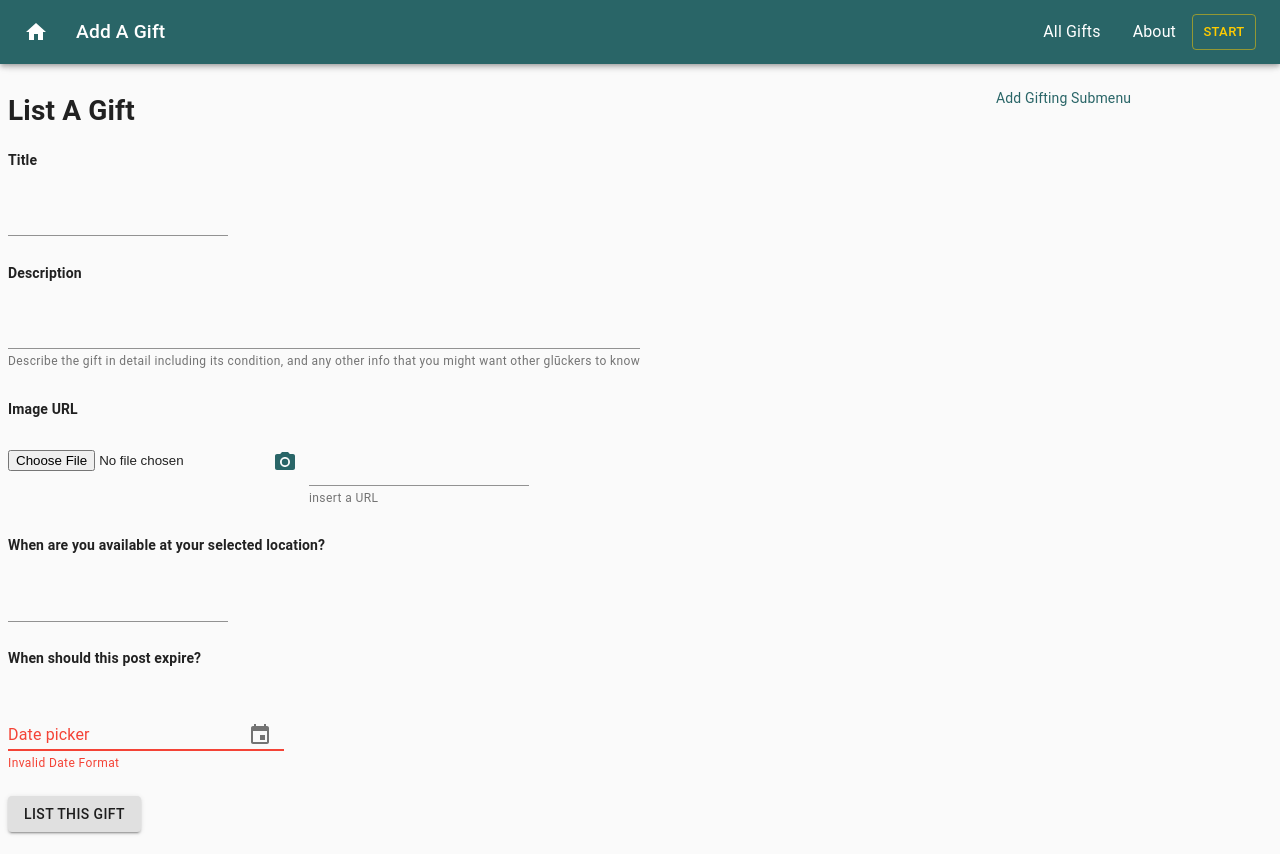
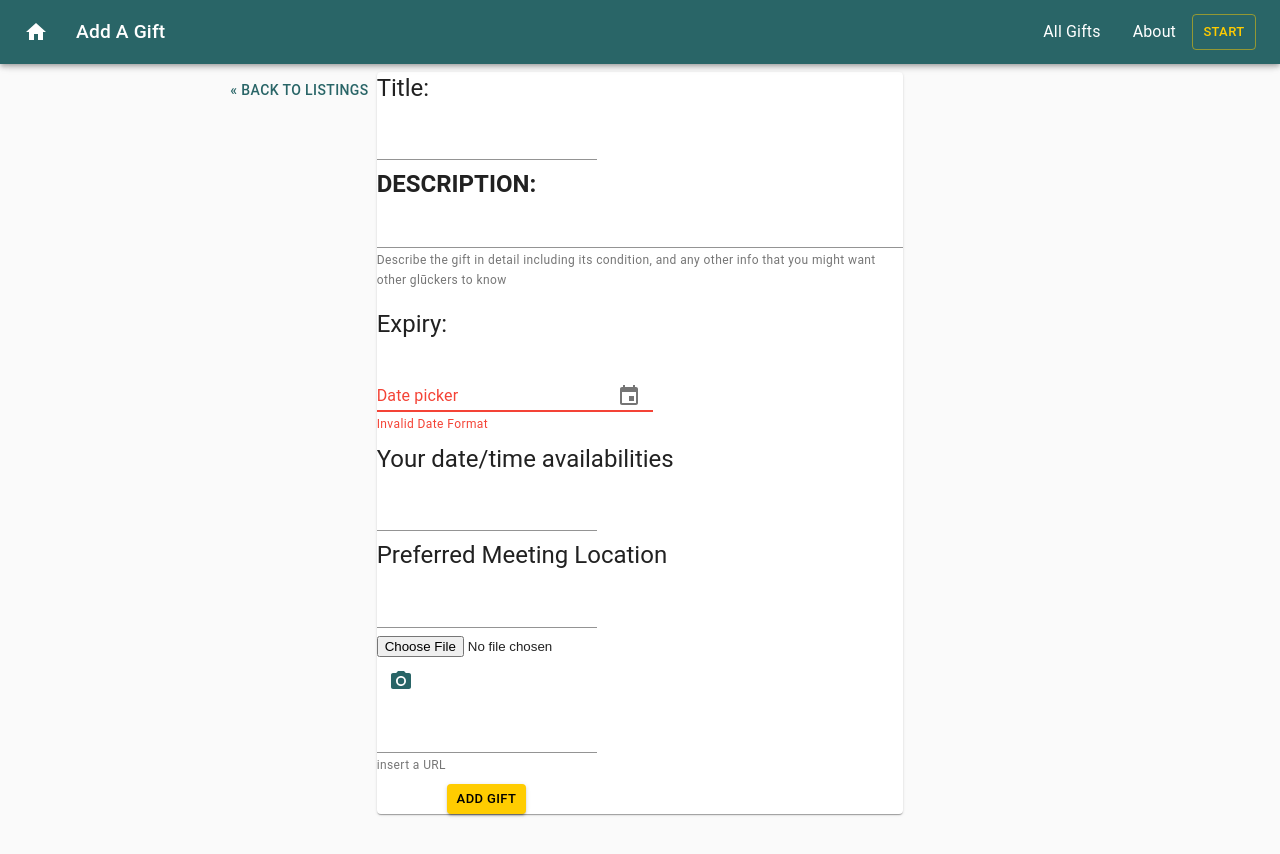
Before and after one commit to idanceinbetween/gluck-client, a React (Create React App) app: page /gifts/add in a window 1280 px wide. After the commit the page ends 822 px from the top, so only its background shows below. Built offline with nearby package versions, Linux system fonts and the light colour scheme; no server answers; a web font is replaced by a local one.

Commit message:
Update things at 1am

```diff
--- a/src/components/addGift.js
+++ b/src/components/addGift.js
@@ -11,7 +11,8 @@ import {
   RadioGroup,
   FormControlLabel,
   Button,
-  Link
+  Grid,
+  Typography
 } from '@material-ui/core/'
 import DateFnsUtils from '@date-io/date-fns'
 import {
@@ -72,9 +73,13 @@ class AddListing extends Component {
     // if (user && user.locations) {
     return (
       <Fragment>
-        <h1>List A Gift</h1>
+        <Grid container>
           <form onSubmit={submitForm}>
-          <h4>Title</h4>
+            <Grid item xs>
+              <div>
+                <Typography gutterBottom variant='h5'>
+                  Title:
+                </Typography>
                 <TextField
                   id='title'
                   name='title'
@@ -82,7 +87,8 @@ class AddListing extends Component {
                   onChange={handleChange}
                   margin='normal'
                 />
-          <h4>Description</h4>
+                <Typography gutterBottom variant='h5'>
+                  <b>DESCRIPTION:</b>
                   <TextField
                     id='description'
                     name='description'
@@ -91,7 +97,48 @@ class AddListing extends Component {
                     helperText='Describe the gift in detail including its condition, and any other info that you might want other glūckers to know'
                     margin='normal'
                   />
-          <h4>Image URL</h4>
+                </Typography>
+                <Typography gutterBottom variant='h5'>
+                  Expiry:
+                </Typography>
+                <MuiPickersUtilsProvider utils={DateFnsUtils}>
+                  <KeyboardDatePicker
+                    margin='normal'
+                    id='mui-pickers-date'
+                    label='Date picker'
+                    value={expiry}
+                    onChange={handleDateChange}
+                    KeyboardButtonProps={{
+                      'aria-label': 'change date'
+                    }}
+                  />
+                </MuiPickersUtilsProvider>
+                <Typography gutterBottom variant='h5'>
+                  Your date/time availabilities
+                </Typography>
+                <TextField
+                  id='exchange1_datetime'
+                  name='exchange1_datetime'
+                  value={exchange1_datetime}
+                  onChange={handleChange}
+                  margin='normal'
+                />
+                <Typography gutterBottom variant='h5'>
+                  Preferred Meeting Location
+                </Typography>
+                <TextField
+                  id='exchange1_location'
+                  name='exchange1_location'
+                  value={exchange1_location}
+                  onChange={handleChange}
+                  margin='normal'
+                />
+              </div>
+            </Grid>
+            <Grid item xs={1} />
+            <Grid item xs={5}>
+              <Grid container>
+                <Grid item>
                   <input
                     accept='image/*'
                     // className={classes.input}
@@ -116,7 +163,54 @@ class AddListing extends Component {
                     helperText='insert a URL'
                     margin='normal'
                   />
-          {/* <h4>Where can the recipient pickup this item?</h4>
+                </Grid>
+                <Grid container alignItems='center'>
+                  <Grid item xs={3} />
+                  <Grid item xs={6} id='centerContentInGrid' />
+                  <Grid item xs={3} />
+                  <Grid item xs={3} />
+                  <Grid item xs={6} id='centerContentInGrid'>
+                    <div>
+                      <Button
+                        size='small'
+                        variant='contained'
+                        color='secondary'
+                        noWrap
+                        // className={classes.button}
+                        id='buttonCenter'
+                        type='submit'
+                      >
+                        Add Gift
+                      </Button>
+                    </div>
+                  </Grid>
+                  <Grid item xs={3}>
+                    {/* <Button
+                      size='small'
+                      variant='contained'
+                      color='secondary'
+                      className={classes.button}
+                      noWrap
+                      onClick={() => props.handleEditMode()}
+                    >
+                      View More Items by the same gifter
+                    </Button> */}
+                  </Grid>
+                  <Grid item xs={2} />
+                </Grid>
+              </Grid>
+            </Grid>
+          </form>
+        </Grid>
+      </Fragment>
+    )
+  }
+}
+
+export default withRouter(AddListing)
+
+{
+  /* <h4>Where can the recipient pickup this item?</h4>
           <RadioGroup
             aria-label='Location'
             name='exchange1_location'
@@ -151,40 +245,5 @@ class AddListing extends Component {
                 <Link to='/myaccount'>My ACcount</Link>
               </Fragment>
             )}
-          </RadioGroup> */}
-          <h4>When are you available at your selected location?</h4>
-          <TextField
-            id='exchange1_datetime'
-            name='exchange1_datetime'
-            value={exchange1_datetime}
-            onChange={handleChange}
-            margin='normal'
-          />
-          <h4>When should this post expire?</h4>
-          <MuiPickersUtilsProvider utils={DateFnsUtils}>
-            <KeyboardDatePicker
-              margin='normal'
-              id='mui-pickers-date'
-              label='Date picker'
-              value={expiry}
-              onChange={handleDateChange}
-              KeyboardButtonProps={{
-                'aria-label': 'change date'
-              }}
-            />
-          </MuiPickersUtilsProvider>
-          <p>
-            <Button variant='contained' type='submit'>
-              List this Gift
-            </Button>
-          </p>
-        </form>
-      </Fragment>
-    )
-    // } else {
-    //   return <Fragment>Page loading...</Fragment>
-    // }
+          </RadioGroup> */
 }
-}
-
-export default withRouter(AddListing)
--- a/src/containers/addGiftCanvas.js
+++ b/src/containers/addGiftCanvas.js
@@ -1,7 +1,7 @@
 import React, { Fragment, useEffect } from 'react'
 import { withRouter } from 'react-router-dom'
 
-import { Grid } from '@material-ui/core'
+import { Grid, Button, Paper } from '@material-ui/core'
 
 import AddGift from '../components/addGift'
 import AddGiftSubmenu from '../components/addGiftSubmenu'
@@ -9,11 +9,32 @@ import AddGiftSubmenu from '../components/addGiftSubmenu'
 const AddGiftCanvas = props => {
   return (
     <Fragment>
-      <Grid item xs={9}>
-        <AddGift user={props.user} />
-      </Grid>
-      <Grid item xs>
-        <AddGiftSubmenu />
+      <Grid container>
+        <Grid item xs>
+          <Grid
+            container
+            direction='row-reverse'
+            justify='flex-start'
+            alignItems='flex-start'
+          >
+            <Grid item>
+              <Button
+                color='primary'
+                onClick={() => this.props.history.push('/gifts')}
+              >
+                {' '}
+                « Back to Listings
+              </Button>
+            </Grid>
+          </Grid>
+        </Grid>
+        <Grid item xs={5}>
+          <Paper>
+            {/* <Paper className={classes.paper}> */}
+            <AddGift user={props.user} />
+          </Paper>
+        </Grid>
+        <Grid item xs />
       </Grid>
     </Fragment>
   )
--- a/src/containers/myAccountCanvas.js
+++ b/src/containers/myAccountCanvas.js
@@ -6,7 +6,7 @@ import MyAccount from '../components/myAccount'
 
 const styles = {
   myAccountContainer: {
-    height: 1080,
+    height: 1300,
     backgroundImage: `url(${'https://images.pexels.com/photos/64782/pexels-photo-64782.jpeg'})`,
     backgroundSize: 'cover',
     backgroundPosition: 'center',
@@ -42,7 +42,7 @@ function MyAccountCanvas(props) {
       >
         <Grid container direction='row' justify='center' alignItems='flex-end'>
           <Grid item xs />
-          <Grid item xs={9}>
+          <Grid item xs={7}>
             <Paper className={classes.root}>
               <MyAccount user={props.user} users={props.users} />
             </Paper>
```
Also changed, not shown: src/App.js (+0 -14 lines), src/components/myAccount.js (+165 -4 lines). Lines whose indentation alone changed are shown as unchanged.
